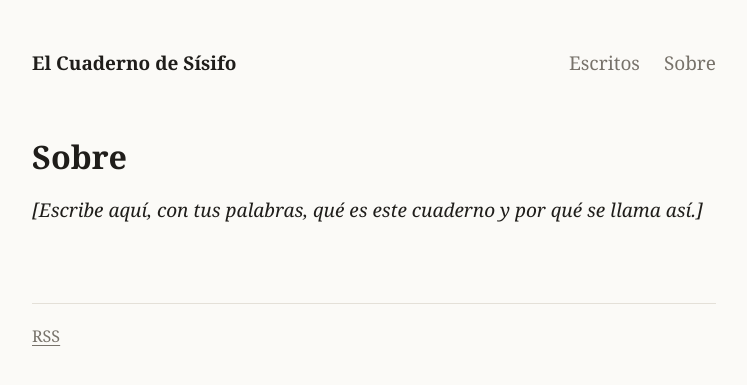
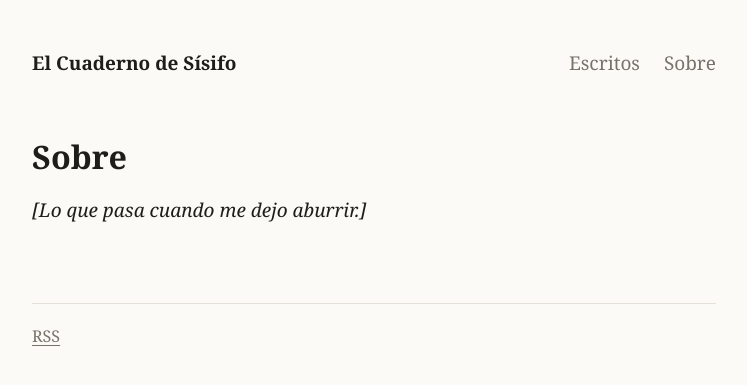
Before and after one commit to cuadernodesisifo/cuadernodesisifo.github.io, a Jekyll site: the page built from sobre.md, in a window 1280 px wide. Shown: the top 385 px of the page, without its empty margins (266-1013 px from the left). Built offline with Jekyll 4.4.1, drawn with Linux system fonts in a browser that asks for light colours.

Commit message:
Update description in sobre.md

```diff
--- a/sobre.md
+++ b/sobre.md
@@ -6,4 +6,4 @@ permalink: /sobre/
 
 # Sobre
 
-_[Escribe aquí, con tus palabras, qué es este cuaderno y por qué se llama así.]_
+_[Lo que pasa cuando me dejo aburrir.]_
```
